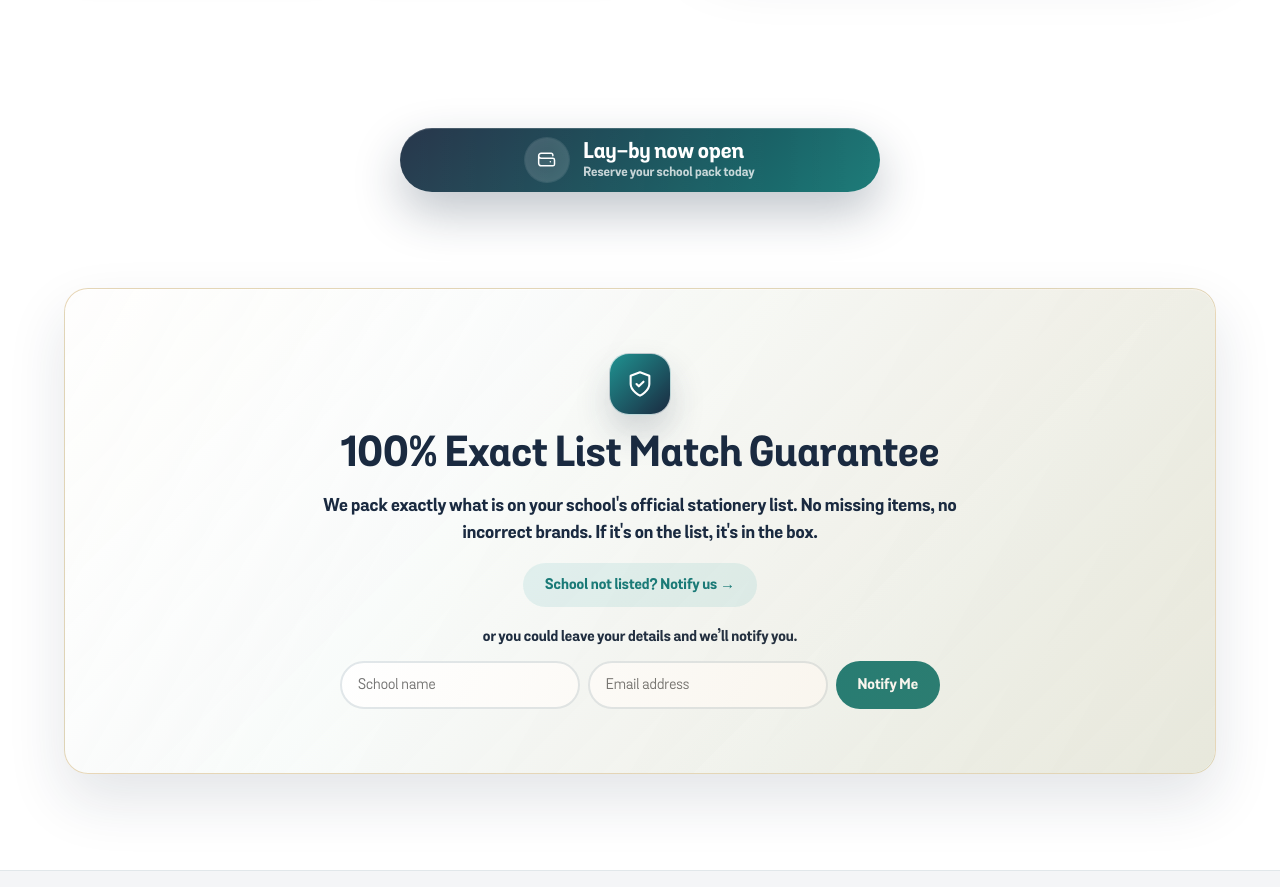
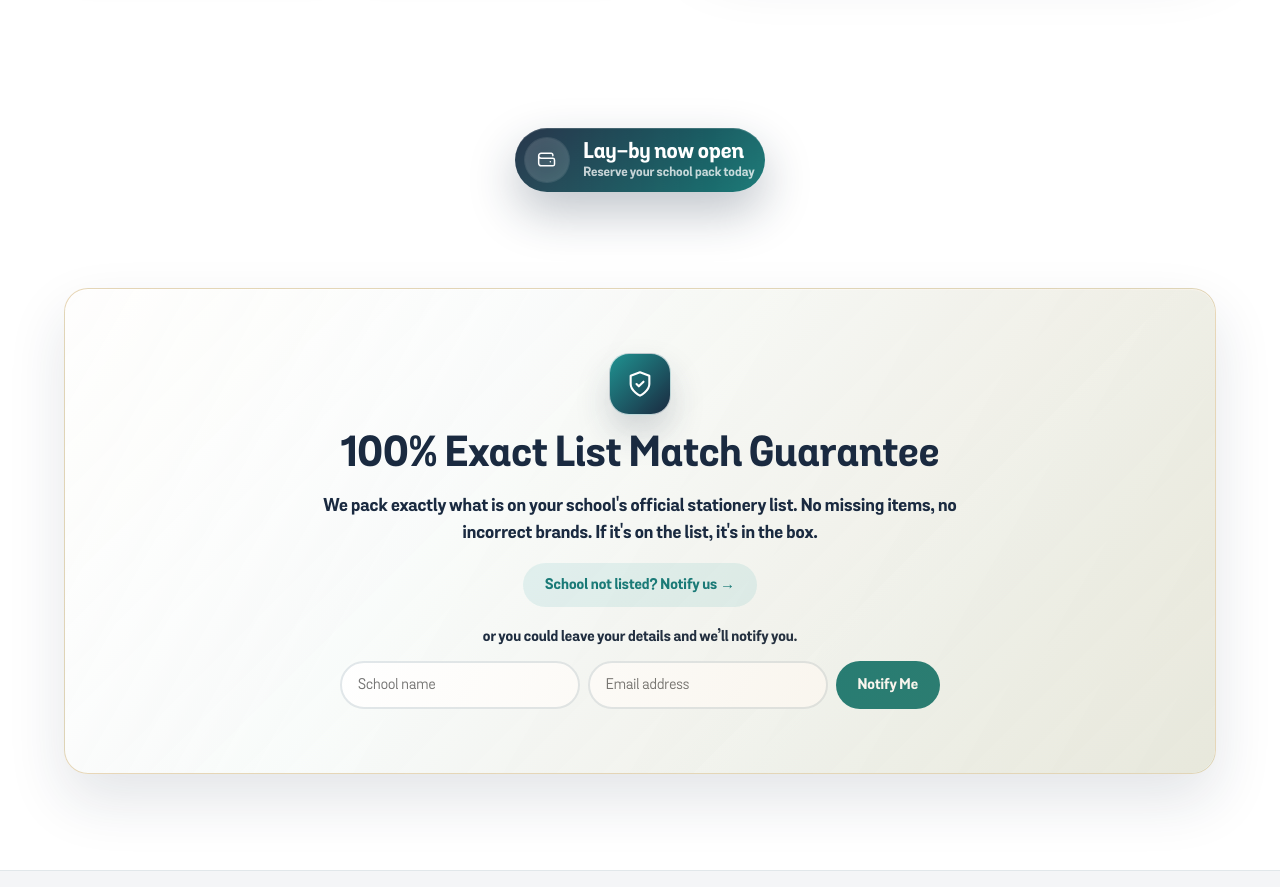
Before and after one commit to mcebisidesigner-spec/pexpacks-supplies, a Next.js app: page / in a window 1280 px wide. Shown: the part 860-1747 px from the top of the page. Built offline with nearby package versions, Linux system fonts and the light colour scheme.

Commit message:
Remove fixed width on lay-by CTA, auto-width on desktop
- width: auto so pill hugs content on desktop
- Mobile breakpoint width: 100% still applies on small screens

```diff
--- a/components/marketing/MarketingHome.module.css
+++ b/components/marketing/MarketingHome.module.css
@@ -220,7 +220,7 @@
   align-items: center;
   box-sizing: border-box;
   gap: clamp(8px, 1.2vw, 14px);
-  width: min(100%, 480px);
+  width: auto;
   min-height: clamp(48px, 5.5vw, 60px);
   padding: clamp(6px, 1vw, 10px);
   border: none;
```
